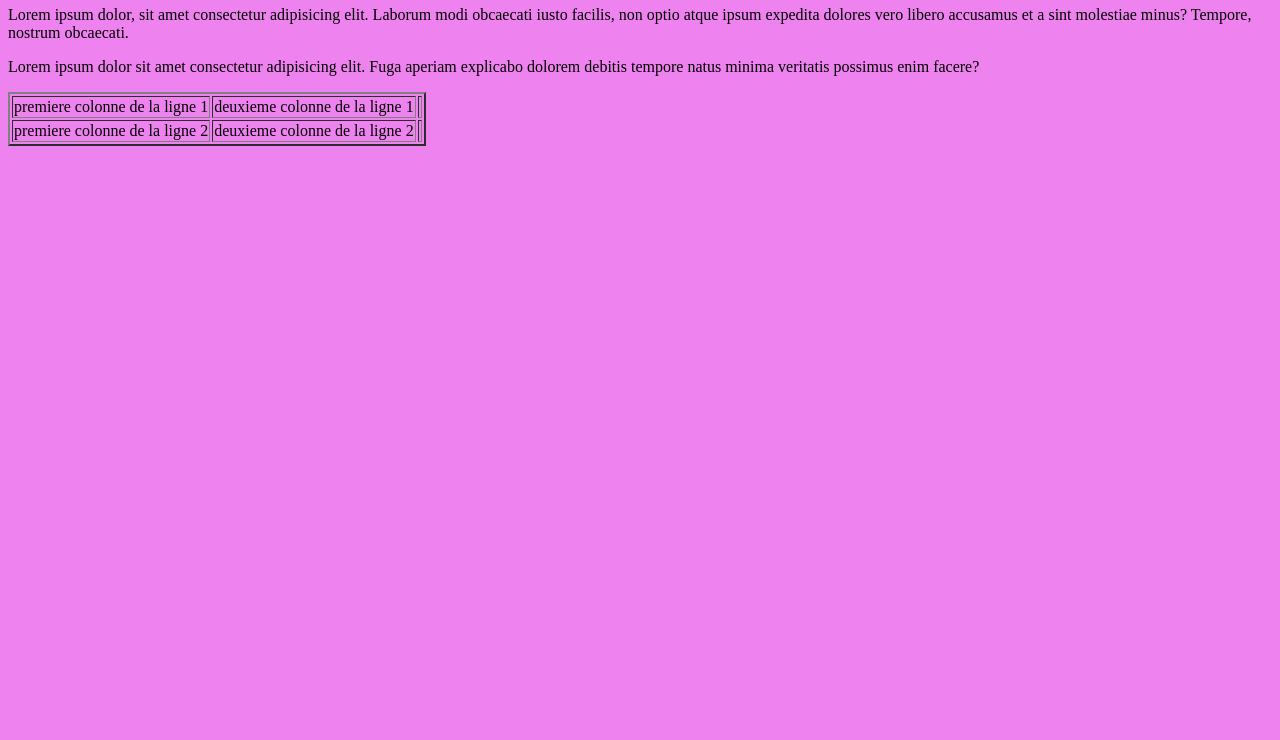
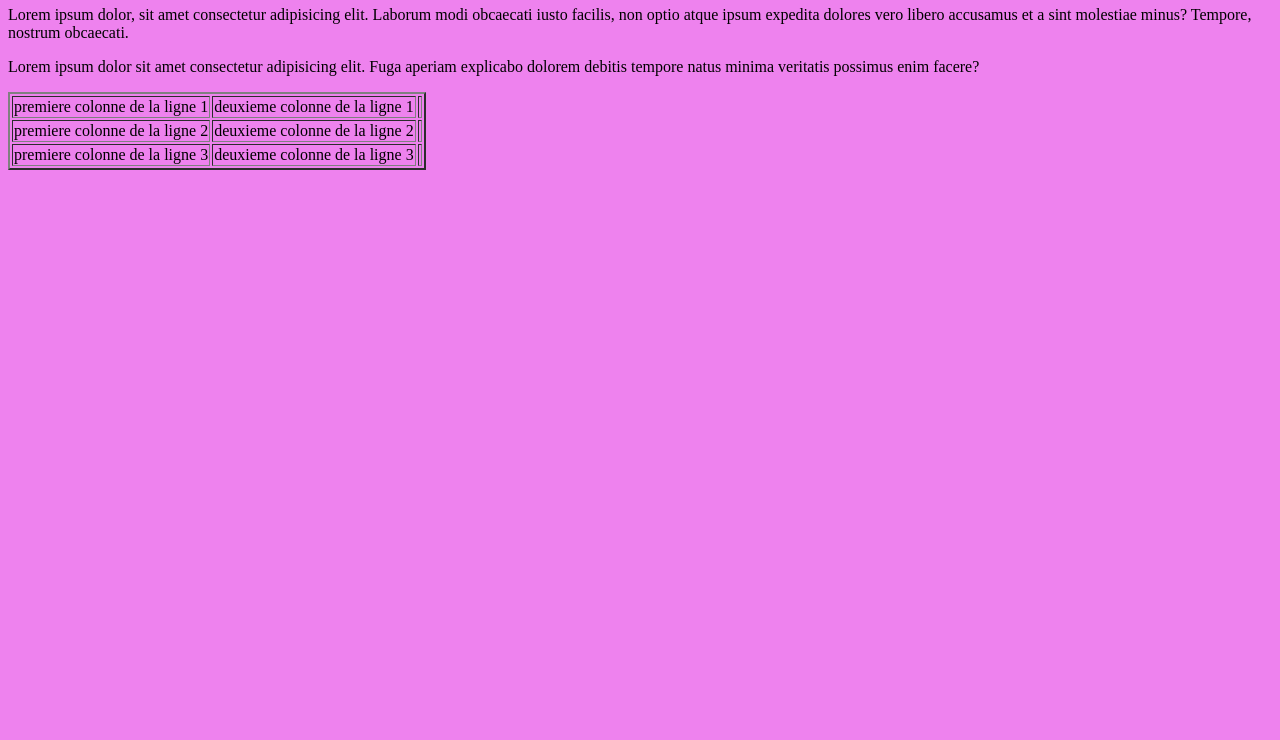
Before and after one commit to elawaj/WT1, a plain HTML site: page index.html in a window 1280 px wide. Shown: the part 60-800 px from the top of the page. Drawn offline with Linux system fonts and the light colour scheme.

Commit message:
ajout de la 3 ligne

```diff
--- a/index.html
+++ b/index.html
@@ -9,4 +9,5 @@
     <table border=2>
 	    <tr><td>premiere colonne de la ligne 1</td><td>deuxieme colonne de la ligne 1<td></tr>
             <tr><td>premiere colonne de la ligne 2</td><td>deuxieme colonne de la ligne 2<td></tr>
+	    <tr><td>premiere colonne de la ligne 3</td><td>deuxieme colonne de la ligne 3<td></tr>
     </body></html>
```
